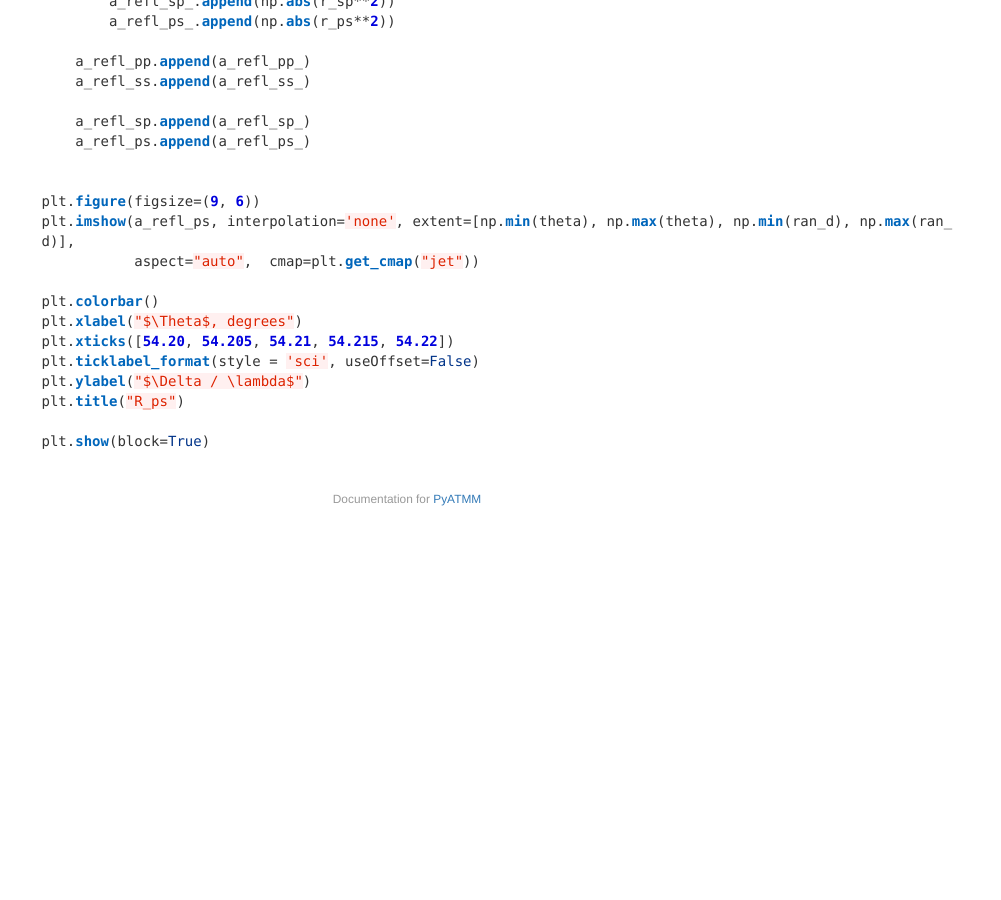
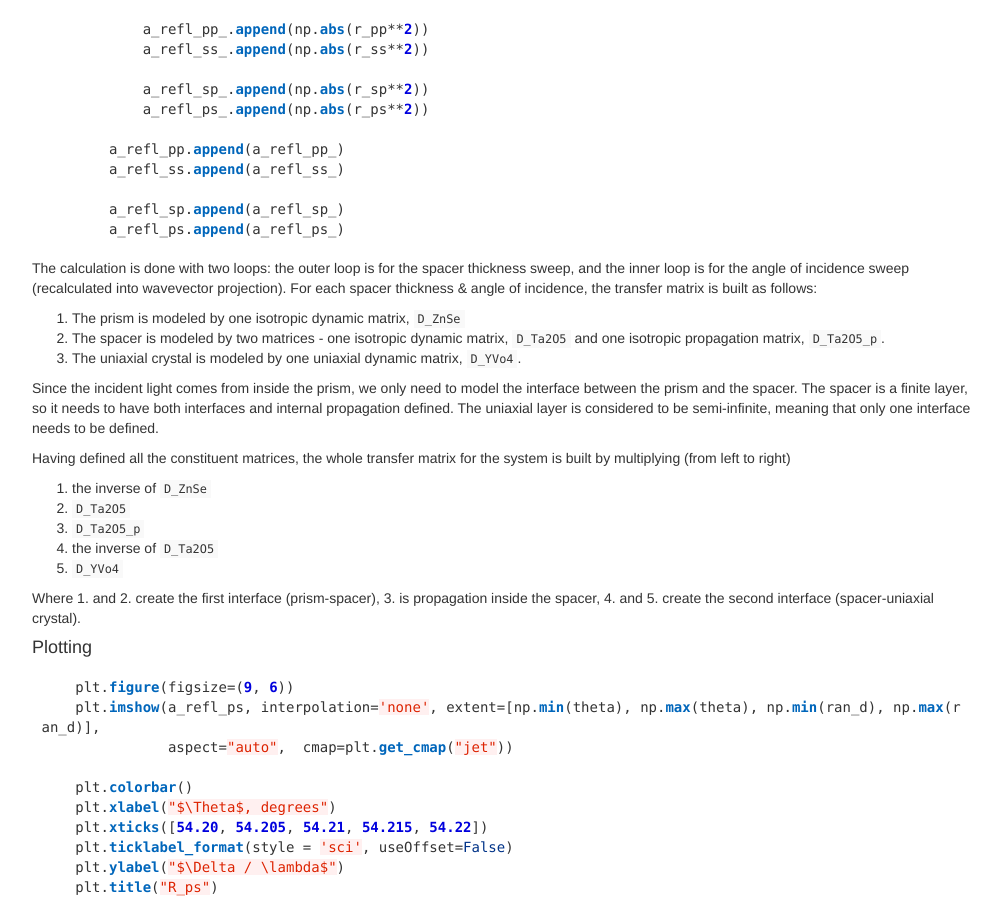
Before and after one commit to kitchenknif/PyATMM, a Jekyll site: the page built from _posts/2016-03-10-dyakonov-nikitin-2009.md, in a window 1280 px wide and 900 px high, scrolled down 1672 px. Shown: the whole window, without its empty margins (233-1234 px from the left). Built offline with Jekyll 4.4.1, drawn with Linux system fonts in a browser that asks for light colours; before the commit the page ends 2200 px from its top, so only the background shows below that; some of the changed text lies outside the part shown.

Commit message:
fleshed out examples

````diff
--- a/_config.yml
+++ b/_config.yml
@@ -36,7 +36,7 @@
 permalink: none
 
 # Syntax highlighting
-highlighter: Rouge
+highlighter: rouge
 
 # Since these are pages, it doesn't really matter
 future: true
--- a/_posts/2016-03-10-dyakonov-nikitin-2009.md
+++ b/_posts/2016-03-10-dyakonov-nikitin-2009.md
@@ -4,102 +4,135 @@
 category: tut
 date: 2016-03-10 20:38:14
 ---
+This example repeats the results reported in _"Polarization conversion spectroscopy of hybrid modes"_ by A. Yu. Nikitin et. al., 2009 [doi:10.1364/OL.34.003911](http://dx.doi.org/10.1364/OL.34.003911).
+
+Probably because the dielectric permittivities presented in the paper were rounded, an exact repeat of the results turned out to be difficult to achieve. This examples seeks to repeat the graph shown in **Figure 2c.** of the paper.
+
+The modeled system consists of 3 layers
+    1. a ZnSe prism
+    2. a Ta2O5 isotropic spacer
+    3. and a semi-infinite YV04 anisotropic layer
+
+#### Imports
 
 ```python
-import numpy as np
-import matplotlib.pyplot as plt
+    import numpy as np
+    import matplotlib.pyplot as plt
 
-from PyATMM.uniaxialTransferMatrix import *
-from PyATMM.isotropicTransferMatrix import *
-from PyATMM.transferMatrix import solve_transfer_matrix
+    from PyATMM.uniaxialTransferMatrix import *
+    from PyATMM.isotropicTransferMatrix import *
+    from PyATMM.transferMatrix import solve_transfer_matrix
+```
 
-#
-# Setup
-#
+#### Setup
 
-c = 299792458.  # m/c
-w = c
+```python
+    c = 299792458.  # m/c
+    w = c
 
-#
-# Theta sweep
-#
-theta = np.linspace(54.20, 54.22, 50, endpoint=True)
+    # Angle of incidence sweep
+    theta = np.linspace(54.20, 54.22, 50, endpoint=True)
 
-#
-# Start layer, ZnSe
-#
-eps_ZnSe = 6.6995
-ran_kx = np.sqrt(eps_ZnSe) * (w/c) * np.sin(np.deg2rad(theta))
-ky = 0
+    # Angle between optic axis and projection of k-vector
+    phi = np.deg2rad(46.25)
 
-#
-# Second layer, Ta_2O_5
-#
-eps_Ta2O5 = 4.41
-ran_d = np.linspace(5, 0, 50, endpoint=True)
+    # Start layer (prism), ZnSe
+    eps_ZnSe = 6.6995
+    ran_kx = np.sqrt(eps_ZnSe) * (w/c) * np.sin(np.deg2rad(theta))
+    ky = 0
 
-#
-# Anisotropic layer, YV04
-#
-eps_YVO4_per = 3.9733
-eps_YVO4_par = 4.898
+    # Second layer, Ta_2O_5
+    eps_Ta2O5 = 4.41
+    ran_d = np.linspace(5, 0, 50, endpoint=True)
 
-phi = np.deg2rad(46.25)
+    # Anisotropic layer, YV04
+    eps_YVO4_per = 3.9733
+    eps_YVO4_par = 4.898
+```
 
+* Since everything is defined in terms of wavelength, we set the frequency of the incident radiation, ```w``` equal to ```c```
+* ```theta``` defines the range of angles of incidence for which we do the simulation
+* ```ran_d``` defines the range of Ta2O5 thicknesses for which we do the simulation
 
-a_refl_pp = []
-a_refl_ss = []
+#### Calculations
 
-a_refl_ps = []
-a_refl_sp = []
-for d in ran_d:
-    a_refl_pp_ = []
-    a_refl_ss_ = []
+```python
+    a_refl_pp = []
+    a_refl_ss = []
 
-    a_refl_ps_ = []
-    a_refl_sp_ = []
+    a_refl_ps = []
+    a_refl_sp = []
+    for d in ran_d:
+        a_refl_pp_ = []
+        a_refl_ss_ = []
 
-    d *= 2.*np.pi
+        a_refl_ps_ = []
+        a_refl_sp_ = []
 
-    for kx in ran_kx:
-        # Layer 0
-        D_ZnSe = build_isotropic_dynamic_matrix(eps_ZnSe, w, kx, ky)
+        d *= 2.*np.pi
 
-        # Layer 1
-        D_Ta2O5 = build_isotropic_dynamic_matrix(eps_Ta2O5, w, kx, ky)
-        D_Ta2O5_p = build_isotropic_propagation_matrix(eps_Ta2O5, w, kx, ky, d)
+        for kx in ran_kx:
+            # Layer 0
+            D_ZnSe = build_isotropic_dynamic_matrix(eps_ZnSe, w, kx, ky)
 
-        # Layer 2
-        D_YVo4 = build_uniaxial_dynamic_matrix(eps_YVO4_per, eps_YVO4_par, w, kx, ky, opticAxis=[np.cos(phi), np.sin(phi), 0])
+            # Layer 1
+            D_Ta2O5 = build_isotropic_dynamic_matrix(eps_Ta2O5, w, kx, ky)
+            D_Ta2O5_p = build_isotropic_propagation_matrix(eps_Ta2O5, w, kx, ky, d)
 
-        # Multiply Matricies
-        D = np.dot(np.dot(np.dot(np.linalg.inv(D_ZnSe), D_Ta2O5), D_Ta2O5_p), np.dot(np.linalg.inv(D_Ta2O5), D_YVo4))
+            # Layer 2
+            D_YVo4 = build_uniaxial_dynamic_matrix(eps_YVO4_per, eps_YVO4_par, w, kx, ky, opticAxis=[np.cos(phi), np.sin(phi), 0])
 
-        # Solve Matrix
-        r_ss, r_sp, r_ps, r_pp, t_ss, t_sp, t_ps, t_pp = solve_transfer_matrix(D)
-        a_refl_pp_.append(np.abs(r_pp**2))
-        a_refl_ss_.append(np.abs(r_ss**2))
+            # Multiply Matricies
+            D = np.dot(np.dot(np.dot(np.linalg.inv(D_ZnSe), D_Ta2O5), D_Ta2O5_p), np.dot(np.linalg.inv(D_Ta2O5), D_YVo4))
 
-        a_refl_sp_.append(np.abs(r_sp**2))
-        a_refl_ps_.append(np.abs(r_ps**2))
+            # Solve Matrix
+            r_ss, r_sp, r_ps, r_pp, t_ss, t_sp, t_ps, t_pp = solve_transfer_matrix(D)
 
-    a_refl_pp.append(a_refl_pp_)
-    a_refl_ss.append(a_refl_ss_)
+            a_refl_pp_.append(np.abs(r_pp**2))
+            a_refl_ss_.append(np.abs(r_ss**2))
 
-    a_refl_sp.append(a_refl_sp_)
-    a_refl_ps.append(a_refl_ps_)
+            a_refl_sp_.append(np.abs(r_sp**2))
+            a_refl_ps_.append(np.abs(r_ps**2))
 
+        a_refl_pp.append(a_refl_pp_)
+        a_refl_ss.append(a_refl_ss_)
 
-plt.figure(figsize=(9, 6))
-plt.imshow(a_refl_ps, interpolation='none', extent=[np.min(theta), np.max(theta), np.min(ran_d), np.max(ran_d)],
-           aspect="auto",  cmap=plt.get_cmap("jet"))
+        a_refl_sp.append(a_refl_sp_)
+        a_refl_ps.append(a_refl_ps_)
+```
 
-plt.colorbar()
-plt.xlabel("$\Theta$, degrees")
-plt.xticks([54.20, 54.205, 54.21, 54.215, 54.22])
-plt.ticklabel_format(style = 'sci', useOffset=False)
-plt.ylabel("$\Delta / \lambda$")
-plt.title("R_ps")
+The calculation is done with two loops: the outer loop is for the spacer thickness sweep, and the inner loop is for the angle of incidence sweep (recalculated into wavevector projection).
+For each spacer thickness & angle of incidence, the transfer matrix is built as follows:
 
-plt.show(block=True)
+1. The prism is modeled by one isotropic dynamic matrix, ```D_ZnSe```
+2. The spacer is modeled by two matrices - one isotropic dynamic matrix, ```D_Ta2O5``` and one isotropic propagation matrix, ```D_Ta2O5_p```.
+3. The uniaxial crystal is modeled by one uniaxial dynamic matrix, ```D_YVo4```.
+
+Since the incident light comes from inside the prism, we only need to model the interface between the prism and the spacer. The spacer is a finite layer, so it needs to have both interfaces and internal propagation defined. The uniaxial layer is considered to be semi-infinite, meaning that only one interface needs to be defined.
+
+Having defined all the constituent matrices, the whole transfer matrix for the system is built by multiplying (from left to right)
+
+1. the inverse of ```D_ZnSe```
+2. ```D_Ta2O5```
+3. ```D_Ta2O5_p```
+4. the inverse of ```D_Ta2O5```
+5. ```D_YVo4```
+
+Where 1. and 2. create the first interface (prism-spacer), 3. is propagation inside the spacer, 4. and 5. create the second interface (spacer-uniaxial crystal).
+
+#### Plotting
+
+```python
+    plt.figure(figsize=(9, 6))
+    plt.imshow(a_refl_ps, interpolation='none', extent=[np.min(theta), np.max(theta), np.min(ran_d), np.max(ran_d)],
+               aspect="auto",  cmap=plt.get_cmap("jet"))
+
+    plt.colorbar()
+    plt.xlabel("$\Theta$, degrees")
+    plt.xticks([54.20, 54.205, 54.21, 54.215, 54.22])
+    plt.ticklabel_format(style = 'sci', useOffset=False)
+    plt.ylabel("$\Delta / \lambda$")
+    plt.title("R_ps")
+
+    plt.show(block=True)
 ```
````
Also changed, not shown: _posts/2016-03-10-dyakonov-takayama-2011.md (+53 -17 lines).
